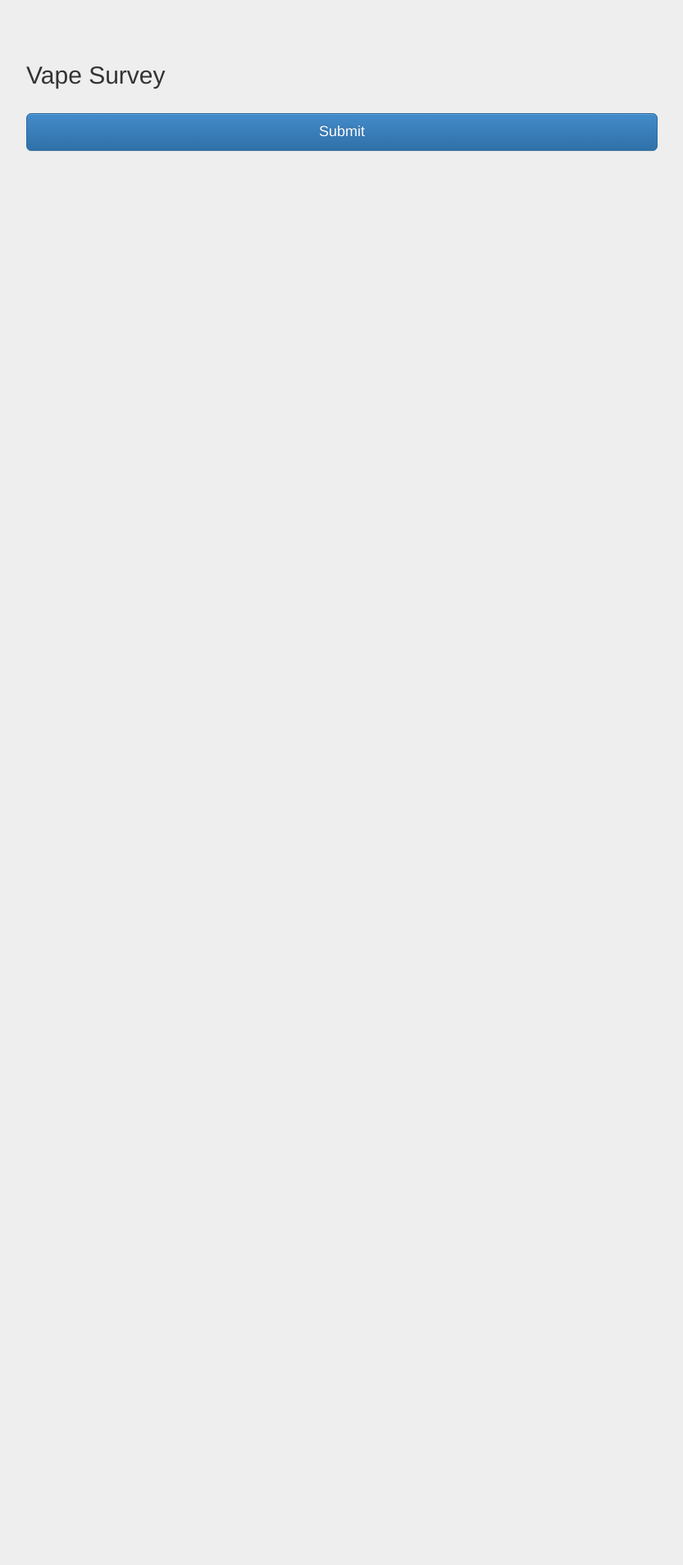
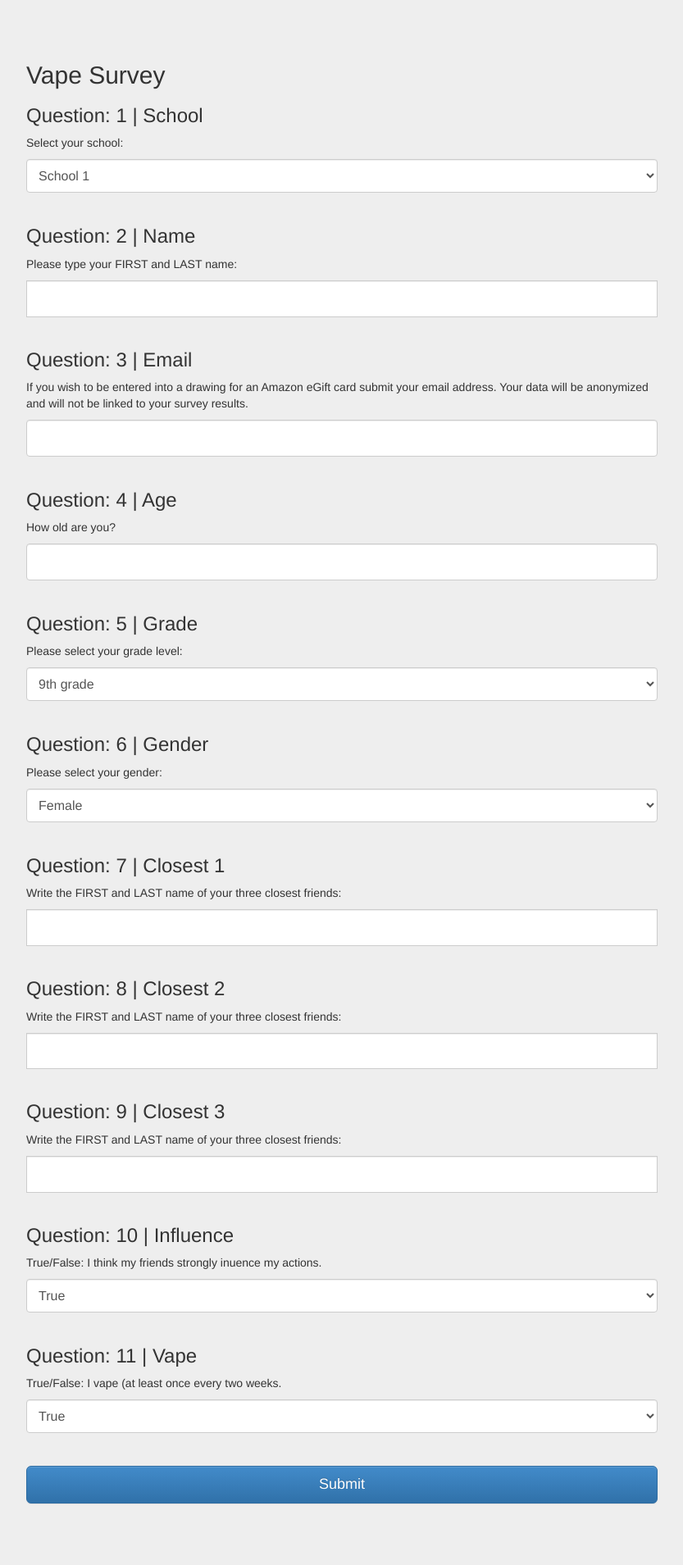
Before and after one commit to njha02/vape-survey, a Flask app: page / in a window 1280 px wide. Shown: the whole page at 82% size, without its empty margins (223-1056 px from the left). Before the commit the page ends 185 px from the top, so only its background shows below. Run offline with Flask 2, Linux system fonts and the light colour scheme; parts of the project's set-up code (start-up, migrations or seed data) failed here and were passed over; some libraries are stand-ins or nearby versions.

Commit message:
regex validators and numberrange

```diff
--- a/questions.yaml
+++ b/questions.yaml
@@ -1,4 +1,4 @@
-q_key: "school"
+label: "School"
 description: "Select your school:"
 type: select
 required: true
@@ -7,27 +7,35 @@ choices:
  - "School 2"
  - "School 3"
 ---
-q_key: "name"
+label: "Name"
 description: "Please type your FIRST and LAST name:"
 type: text
 required: true
+regexp: '([a-zA-z]).+(\s)([a-zA-z]).+$'
+regexp_message: "Enter both a first and last name"
 ---
-q_key: "email"
+label: "Email"
 description: "If you wish to be entered into a drawing for an Amazon eGift card submit your email address. Your data will be anonymized and will not be linked to your survey results."
 type: email
 required: false
 ---
-q_key: "age"
+label: "Age"
 description: "How old are you?"
 type: integer
 required: true
 ---
-q_key: "grade"
+label: "Grade"
 description: "Please select your grade level:"
 type: text
+type: select
 required: true
+choices:
+ - "9th grade"
+ - "10th grade"
+ - "11th grade"
+ - "12th grade"
 ---
-q_key: "gender"
+label: "Gender"
 description: "Please select your gender: "
 type: select
 required: true
@@ -37,22 +45,28 @@ choices:
  - "Other"
  - "Prefer not to say"
 ---
-q_key: "closest1"
+label: "Closest 1"
 description: "Write the FIRST and LAST name of your three closest friends: "
 type: text
 required: true
+regexp: '([a-zA-z]).+(\s)([a-zA-z]).+$'
+regexp_message: "Enter both a first and last name"
 ---
-q_key: "closest2"
+label: "Closest 2"
 description: "Write the FIRST and LAST name of your three closest friends: "
 type: text
 required: true
+regexp: '([a-zA-z]).+(\s)([a-zA-z]).+$'
+regexp_message: "Enter both a first and last name"
 ---
-q_key: "closest3"
+label: "Closest 3"
 description: "Write the FIRST and LAST name of your three closest friends: "
 type: text
 required: true
+regexp: '([a-zA-z]).+(\s)([a-zA-z]).+$'
+regexp_message: "Enter both a first and last name"
 ---
-q_key: "influence"
+label: "Influence"
 description: "True/False: I think my friends strongly inuence my actions."
 type: select
 required: true
@@ -60,7 +74,7 @@ choices:
   - "True"
   - "False"
 ---
-q_key: "vape"
+label: "Vape"
 description: "True/False: I vape (at least once every two weeks."
 type: select
 required: true
--- a/webapp/forms.py
+++ b/webapp/forms.py
@@ -1,7 +1,7 @@
 from flask_wtf import Form
 from wtforms import TextField, IntegerField, SelectField
 from wtforms.fields.html5 import EmailField
-from wtforms.validators import DataRequired, EqualTo, Length
+from wtforms.validators import DataRequired, EqualTo, Length, Regexp, NumberRange
 from .models import (
     Question,
     SelectQuestion,
@@ -15,9 +15,12 @@ def question_to_field(q: Question):
     validators = []
     if q.required:
         validators.append(DataRequired())
+    if q.regexp:
+        validators.append(Regexp(q.regexp, message=q.regexp_message))
     if isinstance(q, SelectQuestion):
         return SelectField(
             description=q.description,
+            label=q.label,
             choices=[(x, x) for x in q.choices],
             validators=validators + [Length(min=6, max=25)],
             render_kw={"class": "form-control"},
@@ -25,19 +28,23 @@ def question_to_field(q: Question):
     elif isinstance(q, EmailQuestion):
         return EmailField(
             description=q.description,
+            label=q.label,
             validators=validators + [Length(min=6, max=25)],
             render_kw={"class": "form-control"},
         )
     elif isinstance(q, IntegerQuestion):
         return IntegerField(
             description=q.description,
-            validators=validators,
+            label=q.label,
+            validators=validators
+            + [NumberRange(min=10, max=99, message="Enter a valid number between 12 and 99.")],
             render_kw={"class": "form-control"},
         )
 
     else:  # Basic text question
         return TextField(
             description=q.description,
+            label=q.label,
             validators=validators + [Length(min=6, max=25)],
             render_kw={"class": "form-control"},
         )
@@ -51,4 +58,4 @@ class SurveyForm(Form):
 
 
 for q in questions:
-    setattr(SurveyForm, q.q_key, question_to_field(q))
+    setattr(SurveyForm, q.label, question_to_field(q))
--- a/webapp/templates/forms/survey.html
+++ b/webapp/templates/forms/survey.html
@@ -8,9 +8,9 @@
     {{ form.hidden_tag() }}
 
     {% for q_model in form.questions %}
-      <h3>Question: {{loop.index}}</h3>
+      <h3>Question: {{loop.index}} | {{ q_model.label }}</h3>
       <p>{{q_model.description}}</p>
-      {{ form|attr(q_model.q_key)() }}
+      {{ form|attr(q_model.label)() }}
       <br/>
     {% endfor %}
 
```
Also changed, not shown: webapp/models.py (+24 -5 lines).
